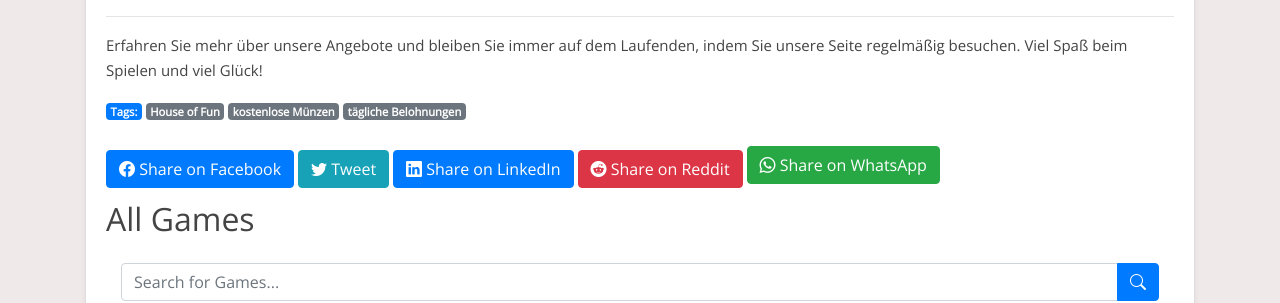
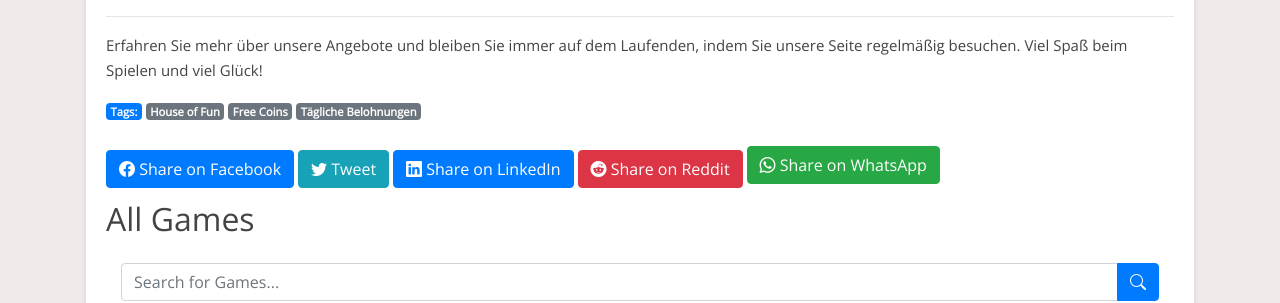
Before and after one commit to Prollad99/bs-net, a Jekyll site: the page built from de/_posts/2024-07-18-house-of-fun.md, in a window 1280 px wide and 900 px high, scrolled down 8292 px. Shown: the part 156-459 px from the top of the window. Built offline with Jekyll 4.4.1, drawn with Linux system fonts in a browser that asks for light colours; nearby versions of some CDN libraries; comment, search, counter and statistics services are not loaded.

Commit message:
Update 2024-07-18-house-of-fun.md

```diff
--- a/de/_posts/2024-07-18-house-of-fun.md
+++ b/de/_posts/2024-07-18-house-of-fun.md
@@ -2,7 +2,7 @@
 layout: post
 title: "House of Fun Free Coins: Tägliche Belohnungen Einfach Erhalten"
 date: 2024-07-18
-tags: [House of Fun, kostenlose Münzen, tägliche Belohnungen]
+tags: [House of Fun, Free Coins, Tägliche Belohnungen]
 author: BonusCollector.net
 description: "Erhalten Sie täglich kostenlose Münzen für House of Fun. Bleiben Sie informiert und maximieren Sie Ihre Spielbelohnungen."
 lang: de
```
